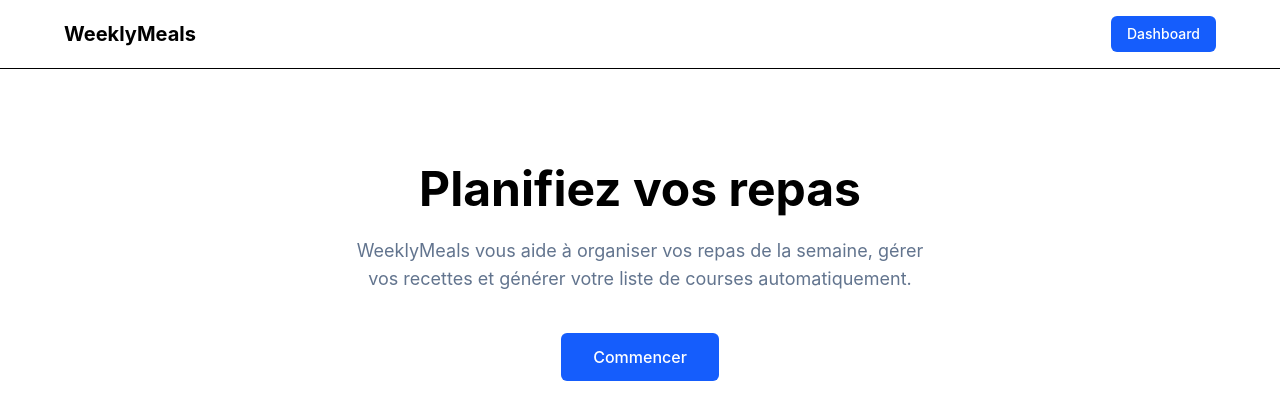
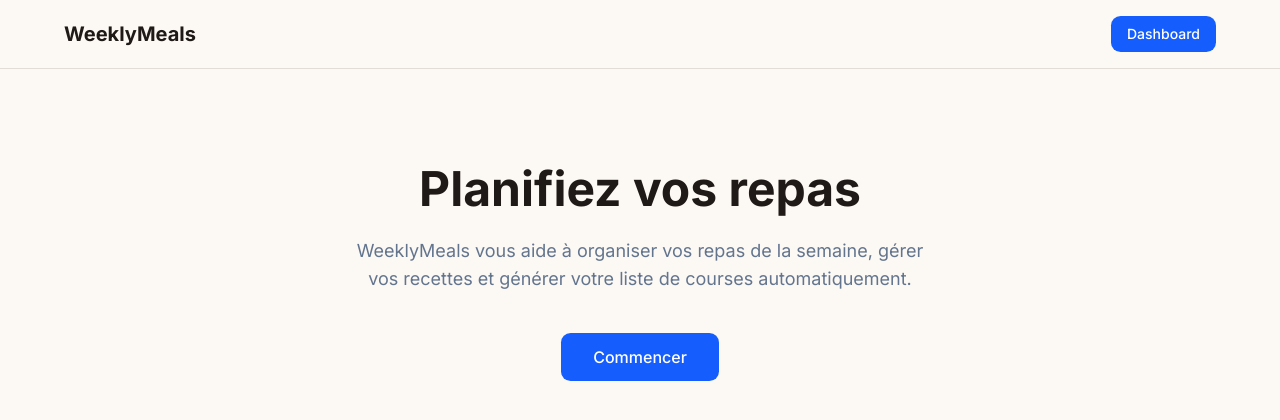
Before and after one commit to BaptisteGfy/weeklymeals, a Next.js app: page / in a window 1280 px wide. Shown: the top 420 px of the page. Built offline with nearby package versions, Linux system fonts and the light colour scheme.

Commit message:
chore(ui): init shadcn/ui + design system (palette food + fonts)

```diff
--- a/src/app/globals.css
+++ b/src/app/globals.css
@@ -1 +1,95 @@
 @import 'tailwindcss';
+@import "tw-animate-css";
+@import "shadcn/tailwind.css";
+
+@custom-variant dark (&:is(.dark *));
+
+@theme inline {
+    --font-heading: var(--font-serif);
+    --font-sans: var(--font-sans);
+    --color-sidebar-ring: var(--sidebar-ring);
+    --color-sidebar-border: var(--sidebar-border);
+    --color-sidebar-accent-foreground: var(--sidebar-accent-foreground);
+    --color-sidebar-accent: var(--sidebar-accent);
+    --color-sidebar-primary-foreground: var(--sidebar-primary-foreground);
+    --color-sidebar-primary: var(--sidebar-primary);
+    --color-sidebar-foreground: var(--sidebar-foreground);
+    --color-sidebar: var(--sidebar);
+    --color-ring: var(--ring);
+    --color-input: var(--input);
+    --color-border: var(--border);
+    --color-destructive: var(--destructive);
+    --color-accent-foreground: var(--accent-foreground);
+    --color-accent: var(--accent);
+    --color-muted-foreground: var(--muted-foreground);
+    --color-muted: var(--muted);
+    --color-secondary-foreground: var(--secondary-foreground);
+    --color-secondary: var(--secondary);
+    --color-primary-foreground: var(--primary-foreground);
+    --color-primary: var(--primary);
+    --color-popover-foreground: var(--popover-foreground);
+    --color-popover: var(--popover);
+    --color-card-foreground: var(--card-foreground);
+    --color-card: var(--card);
+    --color-foreground: var(--foreground);
+    --color-background: var(--background);
+    --radius-sm: calc(var(--radius) * 0.6);
+    --radius-md: calc(var(--radius) * 0.8);
+    --radius-lg: var(--radius);
+    --radius-xl: calc(var(--radius) * 1.4);
+    --radius-2xl: calc(var(--radius) * 1.8);
+    --radius-3xl: calc(var(--radius) * 2.2);
+    --radius-4xl: calc(var(--radius) * 2.6);
+}
+
+:root {
+    --background: oklch(0.98 0.008 75);
+    --foreground: oklch(0.22 0.01 50);
+
+    --card: oklch(0.97 0.01 75);
+    --card-foreground: oklch(0.22 0.01 50);
+
+    --popover: oklch(0.97 0.01 75);
+    --popover-foreground: oklch(0.22 0.01 50);
+
+    --primary: oklch(0.55 0.13 28);
+    --primary-foreground: oklch(0.98 0 0);
+
+    --secondary: oklch(0.93 0.012 75);
+    --secondary-foreground: oklch(0.22 0.01 50);
+
+    --muted: oklch(0.93 0.012 75);
+    --muted-foreground: oklch(0.55 0.01 50);
+
+    --accent: oklch(0.88 0.04 140);
+    --accent-foreground: oklch(0.30 0.05 140);
+
+    --destructive: oklch(0.577 0.245 27.325);
+
+    --border: oklch(0.90 0.010 75);
+    --input: oklch(0.90 0.010 75);
+    --ring: oklch(0.55 0.13 28);
+
+    --radius: 0.75rem;
+
+    --sidebar: oklch(0.95 0.015 75);
+    --sidebar-foreground: oklch(0.22 0.01 50);
+    --sidebar-primary: oklch(0.55 0.13 28);
+    --sidebar-primary-foreground: oklch(0.98 0 0);
+    --sidebar-accent: oklch(0.91 0.018 75);
+    --sidebar-accent-foreground: oklch(0.55 0.13 28);
+    --sidebar-border: oklch(0.88 0.012 75);
+    --sidebar-ring: oklch(0.55 0.13 28);
+}
+
+@layer base {
+    * {
+        @apply border-border outline-ring/50;
+    }
+    body {
+        @apply bg-background text-foreground;
+    }
+    html {
+        @apply font-sans;
+    }
+}
--- a/src/app/layout.tsx
+++ b/src/app/layout.tsx
@@ -1,7 +1,13 @@
 import './globals.css';
 
 import type { Metadata } from 'next';
+import { Inter, Lora } from 'next/font/google';
 import { Toaster } from 'sonner';
+
+import { cn } from '@/lib/utils';
+
+const inter = Inter({ subsets: ['latin'], variable: '--font-sans' });
+const lora = Lora({ subsets: ['latin'], variable: '--font-serif' });
 
 // eslint-disable-next-line react-refresh/only-export-components
 export const metadata: Metadata = {
@@ -11,7 +17,7 @@ export const metadata: Metadata = {
 
 const RootLayout = ({ children }: { children: React.ReactNode }) => {
   return (
-    <html lang="fr">
+    <html lang="fr" className={cn('font-sans', inter.variable, lora.variable)}>
       <body>
         {children}
         <Toaster />
--- /dev/null
+++ b/src/components/ui/button.tsx
@@ -0,0 +1,65 @@
+import { cva, type VariantProps } from 'class-variance-authority';
+import { Slot } from 'radix-ui';
+import * as React from 'react';
+
+import { cn } from '@/lib/utils';
+
+const buttonVariants = cva(
+  "group/button inline-flex shrink-0 items-center justify-center rounded-4xl border border-transparent bg-clip-padding text-sm font-medium whitespace-nowrap transition-all outline-none select-none focus-visible:border-ring focus-visible:ring-3 focus-visible:ring-ring/30 active:not-aria-[haspopup]:translate-y-px disabled:pointer-events-none disabled:opacity-50 aria-invalid:border-destructive aria-invalid:ring-3 aria-invalid:ring-destructive/20 dark:aria-invalid:border-destructive/50 dark:aria-invalid:ring-destructive/40 [&_svg]:pointer-events-none [&_svg]:shrink-0 [&_svg:not([class*='size-'])]:size-4",
+  {
+    variants: {
+      variant: {
+        default: 'bg-primary text-primary-foreground hover:bg-primary/80',
+        outline:
+          'border-border bg-background hover:bg-muted hover:text-foreground aria-expanded:bg-muted aria-expanded:text-foreground dark:bg-transparent dark:hover:bg-input/30',
+        secondary:
+          'bg-secondary text-secondary-foreground hover:bg-secondary/80 aria-expanded:bg-secondary aria-expanded:text-secondary-foreground',
+        ghost:
+          'hover:bg-muted hover:text-foreground aria-expanded:bg-muted aria-expanded:text-foreground dark:hover:bg-muted/50',
+        destructive:
+          'bg-destructive/10 text-destructive hover:bg-destructive/20 focus-visible:border-destructive/40 focus-visible:ring-destructive/20 dark:bg-destructive/20 dark:hover:bg-destructive/30 dark:focus-visible:ring-destructive/40',
+        link: 'text-primary underline-offset-4 hover:underline',
+      },
+      size: {
+        default:
+          'h-9 gap-1.5 px-3 has-data-[icon=inline-end]:pr-2.5 has-data-[icon=inline-start]:pl-2.5',
+        xs: "h-6 gap-1 px-2.5 text-xs has-data-[icon=inline-end]:pr-2 has-data-[icon=inline-start]:pl-2 [&_svg:not([class*='size-'])]:size-3",
+        sm: 'h-8 gap-1 px-3 has-data-[icon=inline-end]:pr-2 has-data-[icon=inline-start]:pl-2',
+        lg: 'h-10 gap-1.5 px-4 has-data-[icon=inline-end]:pr-3 has-data-[icon=inline-start]:pl-3',
+        icon: 'size-9',
+        'icon-xs': "size-6 [&_svg:not([class*='size-'])]:size-3",
+        'icon-sm': 'size-8',
+        'icon-lg': 'size-10',
+      },
+    },
+    defaultVariants: {
+      variant: 'default',
+      size: 'default',
+    },
+  },
+);
+
+function Button({
+  className,
+  variant = 'default',
+  size = 'default',
+  asChild = false,
+  ...props
+}: React.ComponentProps<'button'> &
+  VariantProps<typeof buttonVariants> & {
+    asChild?: boolean;
+  }) {
+  const Comp = asChild ? Slot.Root : 'button';
+
+  return (
+    <Comp
+      data-slot="button"
+      data-variant={variant}
+      data-size={size}
+      className={cn(buttonVariants({ variant, size, className }))}
+      {...props}
+    />
+  );
+}
+
+export { Button, buttonVariants };
--- /dev/null
+++ b/src/lib/utils.ts
@@ -0,0 +1,6 @@
+import { type ClassValue, clsx } from 'clsx';
+import { twMerge } from 'tailwind-merge';
+
+export function cn(...inputs: ClassValue[]) {
+  return twMerge(clsx(inputs));
+}
```
Also changed, not shown: package.json (+7 -1 lines), components.json (added), 1 other file (tests, documents, lock files or other folders).
